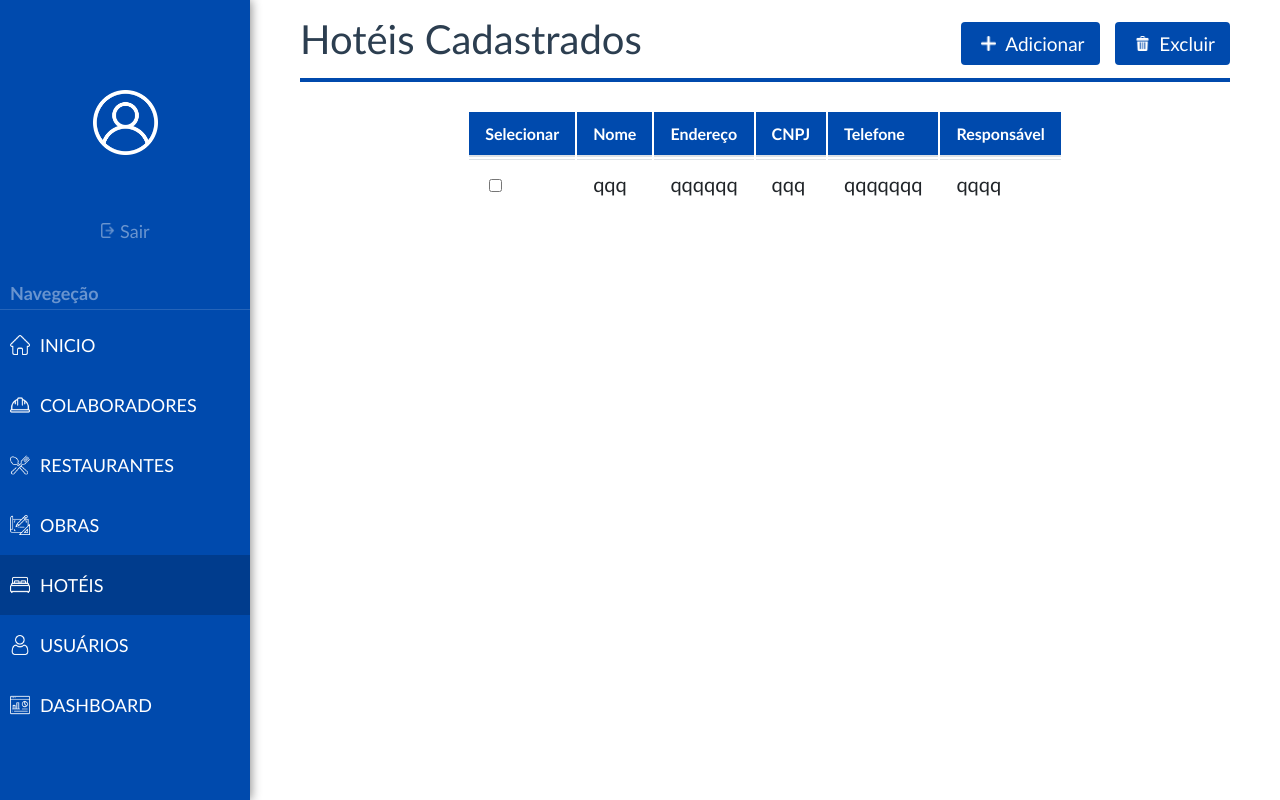
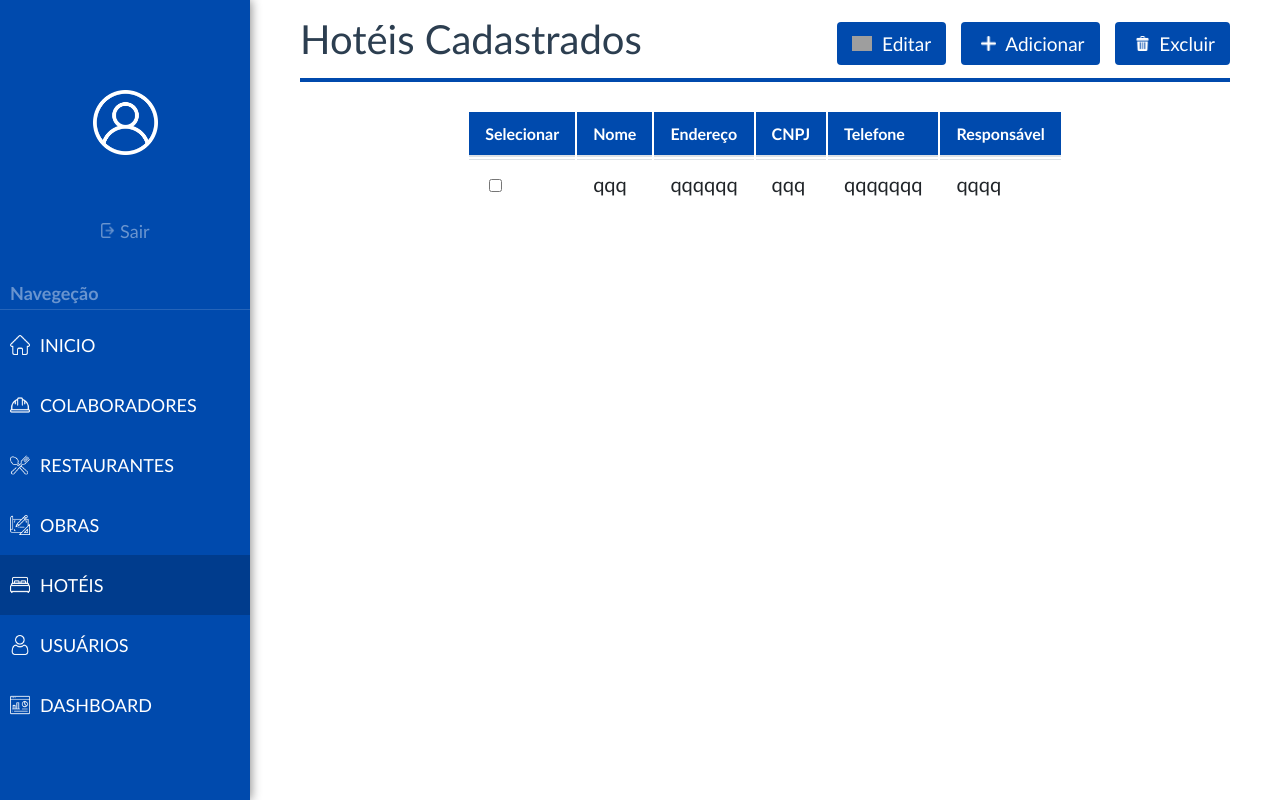
Before and after one commit to julioryanm/PI-3-SEMESTRE, a Django app: page /listar-hoteis/ in a window 1280 px wide. Run offline with Django 5.2, Linux system fonts and the light colour scheme; a user stored in the database is signed in; data comes from the database, SQL or seed files in the repository; both versions use the stored data as it was after the commit; grey boxes are pictures that could not be loaded.

Commit message:
Atualizando Hoteis

```diff
--- a/ProjetoPI/ProjetoPI/urls.py
+++ b/ProjetoPI/ProjetoPI/urls.py
@@ -27,4 +27,5 @@ urlpatterns = [
     path('cadastrar-hotel/', views.cadastro_hotel, name='cadastrar-hotel'),
     path('deletar/', views.deletar_generico, name='deletar-generico'),
     path('editar/<int:id>/', views.editar_hotel, name='editar-hotel'),
+    path('editar/', views.redirecionar_edicao_hotel, name='redirecionar-edicao-hotel'),
 ]
--- /dev/null
+++ b/ProjetoPI/Sistema/templates/editar-hotel.html
@@ -0,0 +1 @@
+<h1>Teste</h1>
--- a/ProjetoPI/Sistema/templates/lista-hoteis.html
+++ b/ProjetoPI/Sistema/templates/lista-hoteis.html
@@ -76,24 +76,39 @@
       Hotéis Cadastrados
     </h>
 
+
+
+
     <div class="right-buttons">
+
+      <!-- Botão Editar (em um form separado) -->
+      <form method="post" action="{% url 'redirecionar-edicao-hotel' %}" style="display: inline;">
+        {% csrf_token %}
+        <input type="hidden" name="ids" id="id_editar">
+        <button type="submit" onclick="return enviarParaEdicao();">
+          <img src="{% static 'images/white version/edit.png' %}" height="15px" style="margin-right: 5px;">
+          Editar
+        </button>
+      </form>
 
             <a href="{% url 'cadastrar-hotel' %}" class="blue-button">
               <img src="{% static 'images/white version/plus.png' %}" alt="error" height="15px" width="15px" style="margin-right: 5px; margin-left: 5px; margin-top: auto; margin-bottom: auto;">
         Adicionar
         </a>
 
-            <button type="submit" onclick="return confirm('Tem certeza que deseja deletar os itens selecionados?')">
-              <img src="{% static 'images/white version/trash.png' %}" alt="error" height="15px" width="15px" style="margin-right: 5px; margin-left: 5px; margin-top: auto; margin-bottom: auto;">
-        Excluir
-      </button>
-        </div>
+        <button type="submit" onclick="return confirm('Tem certeza que deseja deletar os itens selecionados?')">
+          <img src="{% static 'images/white version/trash.png' %}" alt="error" height="15px" width="15px" style="margin-right: 5px; margin-left: 5px; margin-top: auto; margin-bottom: auto;">
+          Excluir
+    </div>
 
     <input type="hidden" name="model" value="Hotel">
     <input type="hidden" name="redirect_to" value="listar-hoteis">
 
     <div class="card">
       <div class="table-responsive">
+
+
+
         <table class="table table-striped table-bordered text-center align-middle">
           <thead>
             <tr>
@@ -133,6 +148,15 @@
     </div>
   </form>
 
+    <!-- NOVO FORMULÁRIO PARA EDITAR -->
+    <form method="post" action="{% url 'redirecionar-edicao-hotel' %}" style="display:inline;">
+      {% csrf_token %}
+      <input type="hidden" name="ids" id="id_editar">
+      <button type="submit" onclick="return enviarParaEdicao();">
+        <img src="{% static 'images/white version/trash.png' %}" height="15px"> Editar
+      </button>
+    </form>
+
 </div>
 
 <!-- Scripts -->
@@ -147,7 +171,7 @@
     }
     const id = selected.value;
     if (action === 'editar') {
-      form.action = `/editar_hotel/${id}/`;
+      form.action = `/editar-hotel/${id}/`;
     } else if (action === 'excluir') {
       if (confirm("Tem certeza que deseja excluir?")) {
         form.action = `/deletar/`;
@@ -158,8 +182,35 @@
   }
 </script>
 
+<!-- Script para capturar o ID do item selecionado -->
+<script>
+  function enviarParaEdicao() {
+    const checkbox = document.querySelector('input[name="ids"]:checked');
+    if (!checkbox) {
+      alert("Selecione um hotel para editar.");
+      return false;
+    }
+    document.getElementById('id_editar').value = checkbox.value;
+    return true;
+  }
+</script>
+
 <!-- Bootstrap JS -->
 <script src="https://cdn.jsdelivr.net/npm/bootstrap@5.3.3/dist/js/bootstrap.bundle.min.js"></script>
 </div>
+
+<script>
+  function enviarParaEdicao() {
+    const checkbox = document.querySelector('input[name="ids"]:checked');
+    if (!checkbox) {
+      alert('Selecione um hotel para editar.');
+      return false;
+    }
+    document.getElementById('id_editar').value = checkbox.value;
+    return true;
+  }
+</script>
+
+
 </body>
 </html>
--- a/ProjetoPI/Sistema/views.py
+++ b/ProjetoPI/Sistema/views.py
@@ -16,7 +16,7 @@ from rest_framework.exceptions import PermissionDenied
 from rest_framework.authtoken.models import Token
 import logging
 from django.apps import apps
-from django.http import HttpResponseForbidden
+from django.http import HttpResponseForbidden, HttpResponseBadRequest
 
 
 @api_view(['GET'])
@@ -121,13 +121,23 @@ def editar_hotel(request, id):
     hotel = get_object_or_404(Hotel, id=id)
     if request.method == 'POST':
         form = CadastroHotelForm(request.POST, instance=hotel)
-    if form.is_valid():
+        if form.is_valid():
             form.save()
-            return redirect('editar')
+            return redirect('listar-hoteis')
     else:
         form = CadastroHotelForm(instance=hotel)
+    return render(request, 'editar-hotel.html', {'form': form, 'contato': hotel})
 
-    return render(request, 'editar-hotel.html', {'form': form, 'contato': hotel})
+
+@login_required
+def redirecionar_edicao_hotel(request):
+    if request.method == 'POST':
+        hotel_id = request.POST.get('hotel_id')
+        if hotel_id:
+            return redirect ('editar-hotel', id=hotel_id)
+        else:
+            return HttpResponseBadRequest("Nenhum hotel selecionado.")
+    return HttpResponseBadRequest("Requisição inválida.")
 
 
 
```
Also changed, not shown: ProjetoPI/db.sqlite3.
